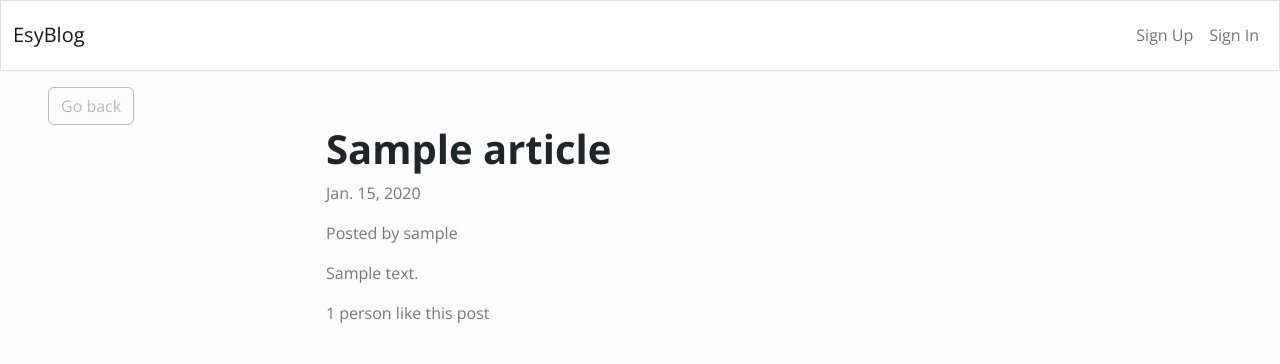
After one commit to Ukomah/EsyBlog, a Django app: page /1/ in a window 1280 px wide. The commit adds this page. Shown: the top 364 px of the page. Run offline with Django 4.2, Linux system fonts and the light colour scheme; tables that the repository leaves empty hold one stand-in row (values such as "Sample post").

Commit message:
creating views

```diff
--- /dev/null
+++ b/blog/templates/blog/blog_post.html
@@ -0,0 +1,29 @@
+{% extends 'blog/base.html' %}
+
+
+{% block title%}Blog Post{% endblock title%}
+
+
+{% block content%}
+<div class="row">
+    <div class="col-md-4 col-12 mx-5 mt-3">
+        <a class="btn btn-outline-secondary" href="{% url 'index' %}">Go back</a>
+    </div>
+</div>
+<div class="row">
+    <div class="col-md-6 col-12 mx-md-auto mx-3 pb-2 mb-3">
+        <h1 class="fw-bold">{{ object.title}}</h1>
+        <p class="text-muted">{{ object.date}}</p>
+        <p class="text-muted">Posted by {{ object.author.username }}</p>
+        <div class="my-3">
+            <p class="text-muted">{{ object.content | safe }}</p>
+        </div>
+        {% if object.likes.count == 1 %}
+            <p class="text-muted">{{ object.likes.count}} person like this post</p>
+        {% else %}
+            <p class="text-muted">{{ object.likes.count}} people likes this post</p>
+        {% endif %}
+    </div>
+</div>
+
+{% endblock content %}
--- a/blog/urls.py
+++ b/blog/urls.py
@@ -1,7 +1,9 @@
 from django.urls import path
-from .views import Index
+from .views import Index, DetailArticleView
 
 urlpatterns = [
     path('', Index.as_view(), name='index' ),
+    path('<int:pk>/', DetailArticleView.as_view(), name='detail_article'),
+
 
 ]
--- a/blog/views.py
+++ b/blog/views.py
@@ -1,10 +1,15 @@
 from django.shortcuts import render
 from django.views import View
-from django.views.generic import ListView
+from django.views.generic import ListView, DetailView
 from .models import Article
 # Create your views here.
 class Index(ListView):
     model = Article
     queryset = Article.objects.all().order_by('-date')
     template_name = 'blog/index.html'
-    paginate_by = 1
+    paginate_by = 2
+
+
+class DetailArticleView(DetailView):
+    model = Article
+    template_name = 'blog/blog_post.html'
```
Also changed, not shown: blog/templates/blog/index.html (+8 -4 lines), blog/models.py (line endings or trailing spaces).
